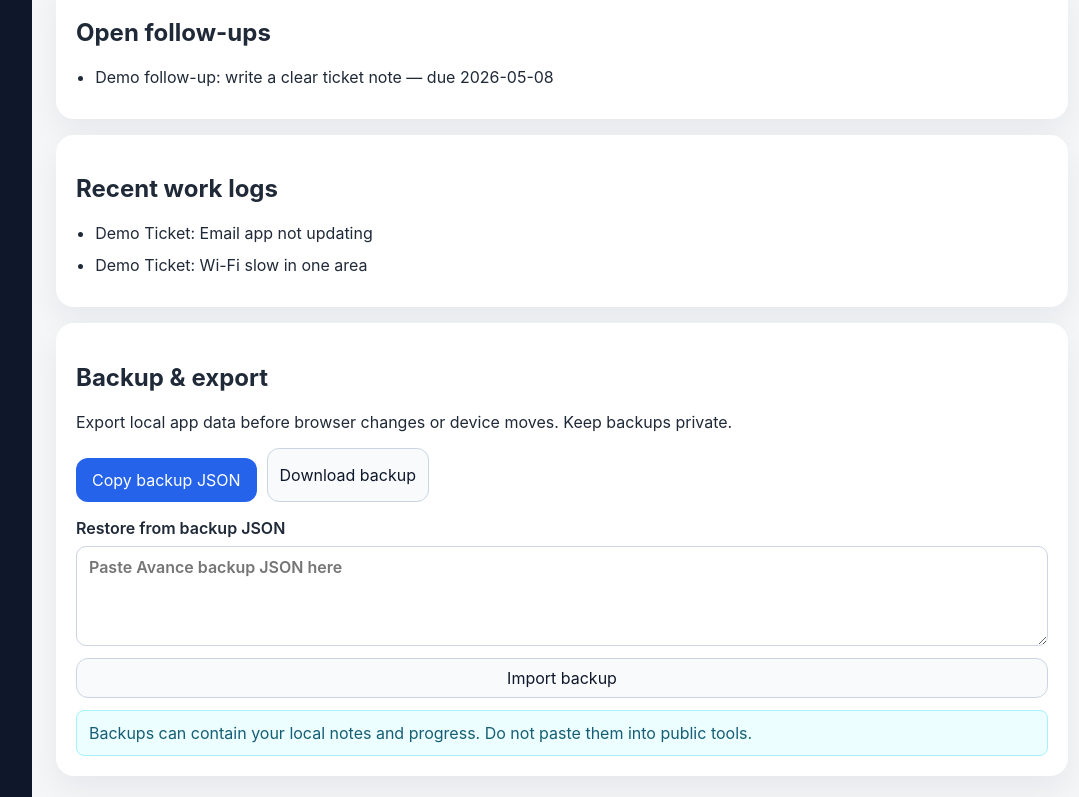
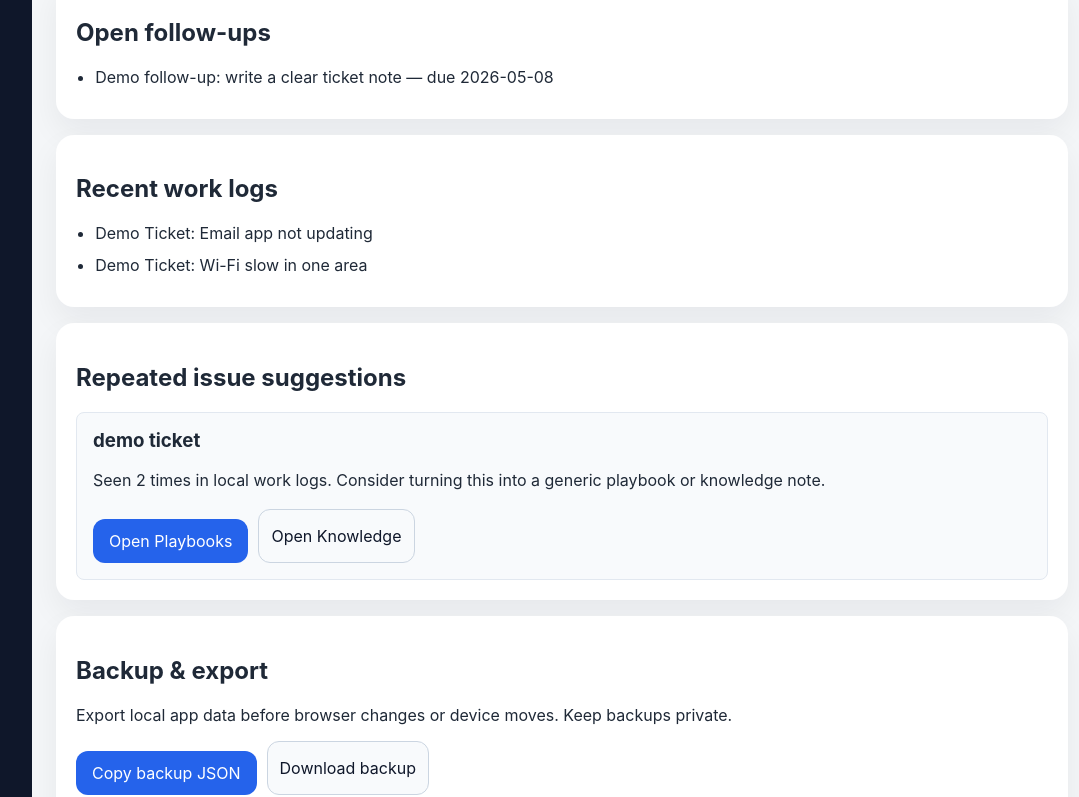
Before and after one commit to joshparri/AvancePD, a React (Vite) app: page / in a window 1280 px wide. Shown: the part 2266-3063 px from the top of the page, without its empty margins (188-1267 px from the left). Built offline with nearby package versions, Linux system fonts and the light colour scheme.

Commit message:
Document roadmap and add local suggestions

```diff
--- a/src/App.css
+++ b/src/App.css
@@ -978,4 +978,14 @@ textarea:focus-visible {
   .card button {
     min-height: 44px;
   }
+
+  .status-button-row {
+    display: grid;
+    grid-template-columns: 1fr;
+  }
+
+  .capture-tabs {
+    display: grid;
+    grid-template-columns: 1fr;
+  }
 }
--- a/src/components/QuickCapture.tsx
+++ b/src/components/QuickCapture.tsx
@@ -118,6 +118,9 @@ function QuickCapture({ clients, addWorkLog, addTask, addLearningItem }: QuickCa
         <button type="button" className="small-action" onClick={() => applyPreset('work log', 'Quick shift note', 'Generic note captured during shift.', 'shift-note')}>
           Shift note
         </button>
+        <button type="button" className="small-action" onClick={() => applyPreset('learning', 'Communication note', 'Paste a cleaned, generic summary only. Remove names, ticket text, signatures, IPs, hostnames, and screenshots.')}>
+          Communication note
+        </button>
       </div>
       <div className="capture-tabs">
         {captureOptions.map((option) => (
--- a/src/pages/Dashboard.tsx
+++ b/src/pages/Dashboard.tsx
@@ -45,6 +45,7 @@ function Dashboard({
   const openTasks = tasks.filter((task) => task.status === 'open');
   const recentLogs = workLogs.slice(0, 3);
   const invoiceHours = timeEntries.reduce((sum, entry) => sum + (entry.billable ? entry.hours : 0), 0);
+  const repeatedTags = getRepeatedTags(workLogs);
 
   const hasData = tasks.length > 0 || workLogs.length > 0 || timeEntries.length > 0;
 
@@ -157,9 +158,46 @@ function Dashboard({
         )}
       </section>
 
+      <section className="card">
+        <h2>Repeated issue suggestions</h2>
+        {repeatedTags.length ? (
+          <div className="health-plan-grid">
+            {repeatedTags.map((tag) => (
+              <article key={tag.label} className="mini-card">
+                <h3>{tag.label}</h3>
+                <p>Seen {tag.count} times in local work logs. Consider turning this into a generic playbook or knowledge note.</p>
+                <div className="status-button-row">
+                  <button type="button" onClick={() => onNavigate('playbooks')}>Open Playbooks</button>
+                  <button type="button" className="small-action" onClick={() => onNavigate('knowledge')}>Open Knowledge</button>
+                </div>
+              </article>
+            ))}
+          </div>
+        ) : (
+          <p>No repeated safe tags yet. Add generic tags in Quick capture to surface patterns over time.</p>
+        )}
+      </section>
+
       <DataBackupPanel />
     </div>
   );
 }
 
+function getRepeatedTags(workLogs: WorkLog[]) {
+  const counts = workLogs.reduce<Record<string, number>>((acc, log) => {
+    log.tags.forEach((tag) => {
+      const normalized = tag.trim().toLowerCase();
+      if (!normalized) return;
+      acc[normalized] = (acc[normalized] ?? 0) + 1;
+    });
+    return acc;
+  }, {});
+
+  return Object.entries(counts)
+    .filter(([, count]) => count > 1)
+    .sort((a, b) => b[1] - a[1])
+    .slice(0, 3)
+    .map(([label, count]) => ({ label, count }));
+}
+
 export default Dashboard;
```
Also changed, not shown: 4 other files (tests, documents, lock files or other folders).
